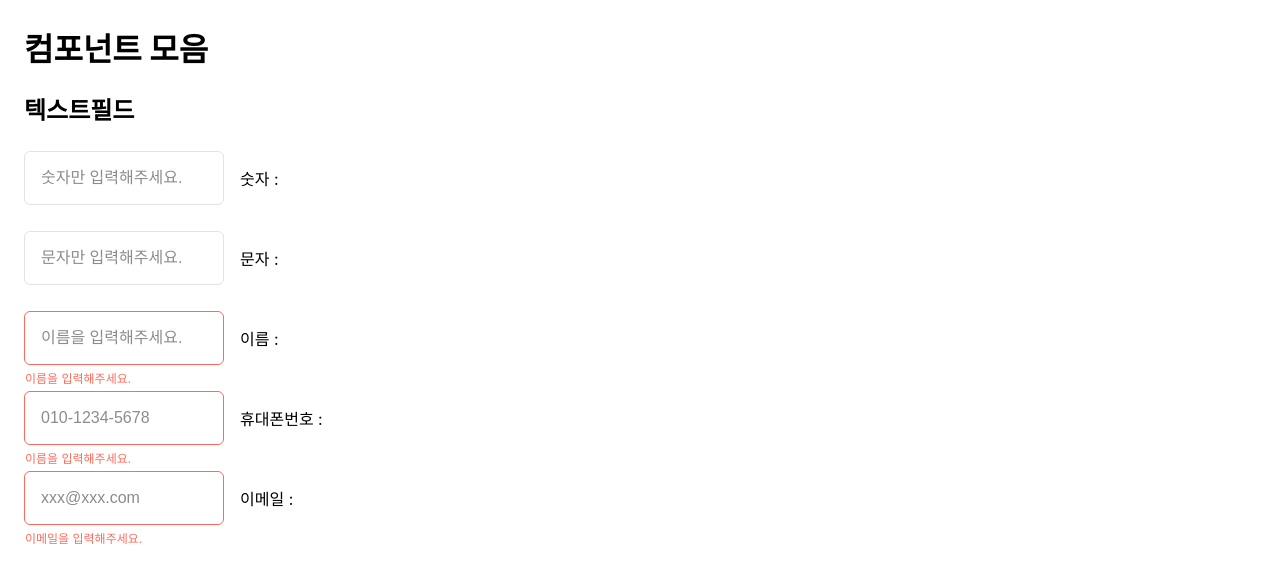
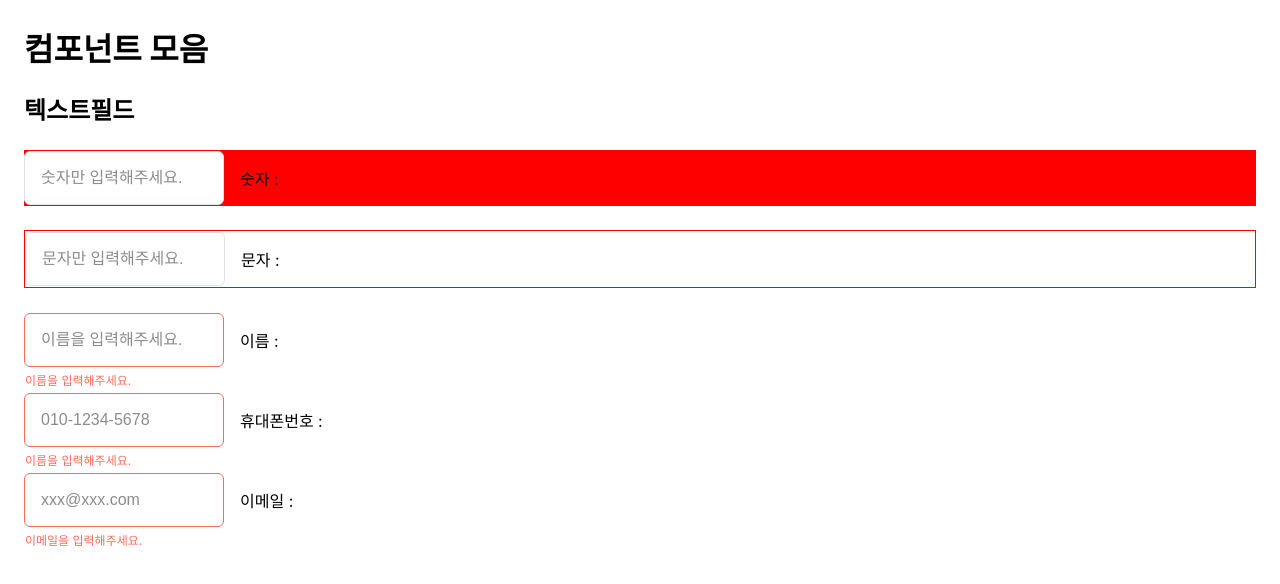
Before and after one commit to kimhongyeon/next-study, a Next.js app: page /components in a window 1280 px wide. Shown: the top 584 px of the page. Built offline with nearby package versions, Linux system fonts and the light colour scheme.

Commit message:
styled-components 실습

```diff
--- a/src/pages/components/index.tsx
+++ b/src/pages/components/index.tsx
@@ -1,20 +1,37 @@
 import { NextPage } from 'next';
-import styled from 'styled-components';
+import styled, { css } from 'styled-components';
 import { TextField } from 'components/textfield';
 import { eInputValidationType, eInputValueType, useInputValue } from 'utils/hooks/useInputValue';
+
+interface iItemBoxProps {
+    backgroundColor?: string;
+}
 
 const Box = styled.div`
     margin: 24px;
 `;
 
-const ItemBox = styled.div`
+const ItemBox = styled.div<iItemBoxProps>`
     display: flex;
     align-items: center;
     margin-top: 24px;
 
+    ${({ backgroundColor }) => {
+        if (backgroundColor) {
+            return css`
+                background-color: ${backgroundColor};
+            `;
+        }
+    }}
+
     &:first-child {
         margin-top: 0;
     }
+`;
+
+const BorderItemBox = styled(ItemBox)`
+    box-sizing: border-box;
+    border: 1px solid red;
 `;
 
 const ItemText = styled.p`
@@ -48,7 +65,7 @@ const Components: NextPage = () => {
             <h1>컴포넌트 모음</h1>
             <div>
                 <h2>텍스트필드</h2>
-                <ItemBox>
+                <ItemBox backgroundColor="red">
                     <TextField
                         value={numberValue}
                         onChange={onChangeNumberValue}
@@ -58,7 +75,7 @@ const Components: NextPage = () => {
                     />
                     <ItemText>숫자 : {numberValue}</ItemText>
                 </ItemBox>
-                <ItemBox>
+                <BorderItemBox>
                     <TextField
                         value={stringValue}
                         onChange={onChangeStringValue}
@@ -67,7 +84,7 @@ const Components: NextPage = () => {
                         placeholder="문자만 입력해주세요."
                     />
                     <ItemText>문자 : {stringValue}</ItemText>
-                </ItemBox>
+                </BorderItemBox>
                 <ItemBox>
                     <TextField
                         value={name}
```
